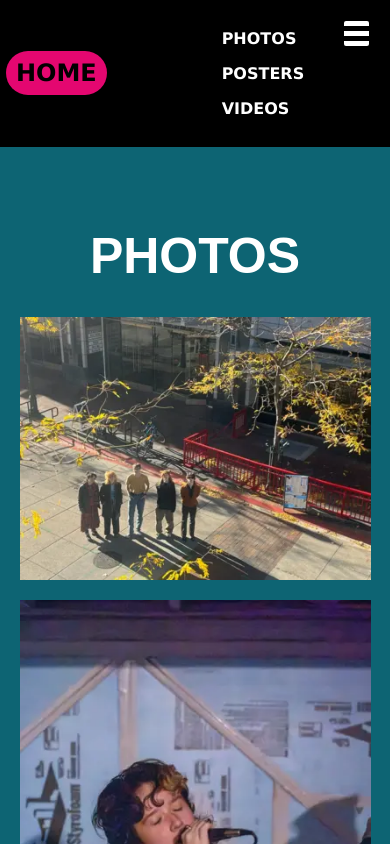
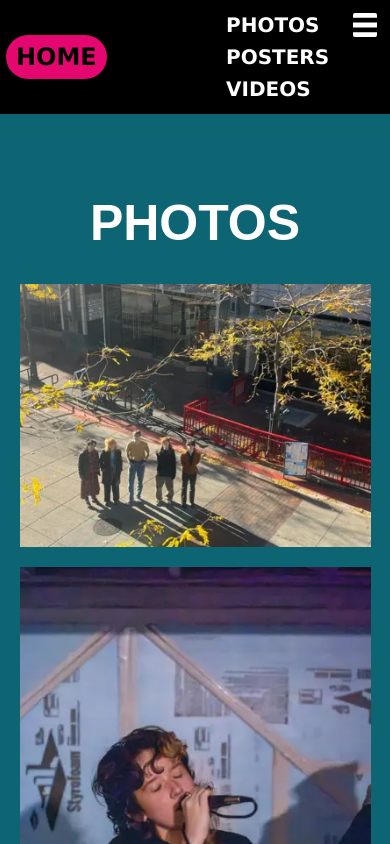
Before and after one commit to daftquest/pib, a plain HTML site: page gallery.html in a window 390 px wide. Both pictures are taken after a click on the link 356 px from the left and 35 px from the top of the page. Shown: the top 844 px of the page. Drawn offline with Linux system fonts and the light colour scheme.

Commit message:
ugh this navbar is frustrating af
- got the hamburger menu to be the same height as the actual text font-size, at least

```diff
--- a/gallery.css
+++ b/gallery.css
@@ -53,6 +53,10 @@ body {
 
 .header h1 {
  font-size: 50px;
+}
+
+.seclinksb {
+ font-size: 20px;
 }
 
 .container {
@@ -136,7 +140,7 @@ body {
 }
 
 .seclinks a {
- margin: 1rem;
+ margin: 0.5rem;
  text-decoration: none;
  color: white;
  display: block;
--- a/gallery.html
+++ b/gallery.html
@@ -45,8 +45,8 @@
      </a>
     </div>
     <div class="seclinks">
-     <a href="javascript:void(0);" id="ham" style="float:right;margin:1rem;"onclick="myFunction()">
-      <img src="images/hamburg.svg" alt="Mobile menu icon" aria-label="Click to browse Itsy Bitsy's Gallery by photos, posters, or videos." width="25" height="25">
+     <a href="javascript:void(0);" id="ham" style="float:right;"onclick="myFunction()">
+      <img src="images/hamburg.svg" alt="Mobile menu icon" aria-label="Click to browse Itsy Bitsy's Gallery by photos, posters, or videos." width="24" height="24">
      </a>
      <div class="seclinksb" id="link">
       <a href="#photos"><b>PHOTOS</b></a>
@@ -65,7 +65,7 @@
      y.style.display = "inline-block";
    } else {
      x.style.display = "inline-block";
-     x.style.margin = "0.5rem";
+     x.style.margin = "0 0.5rem";
      y.style.display = "none";
    }
   }
```
